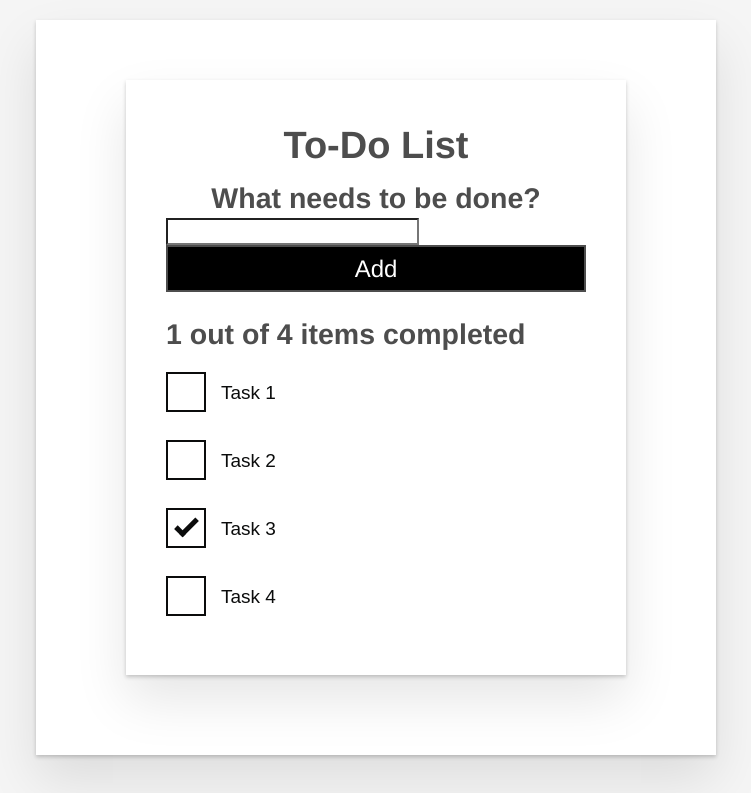
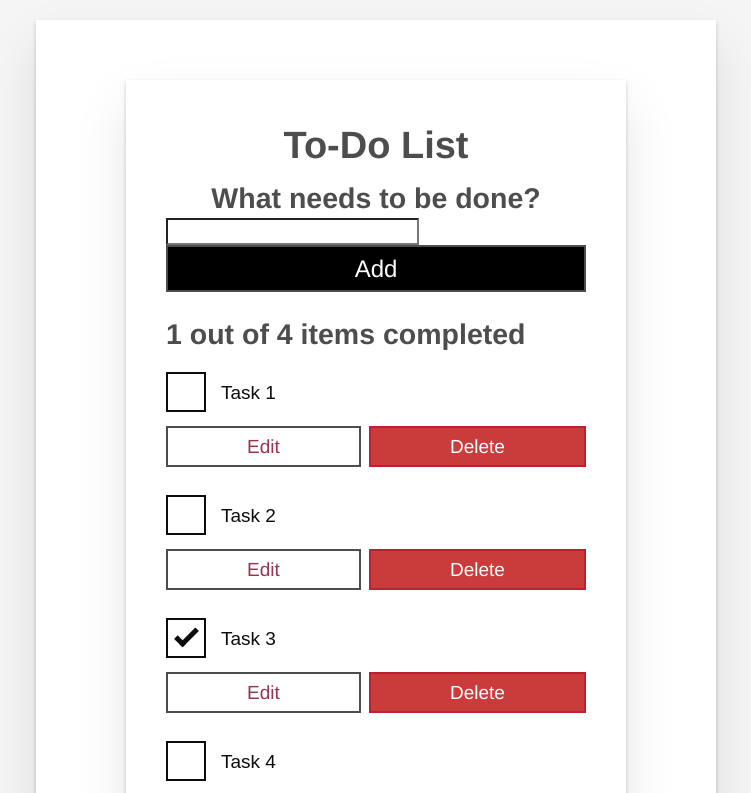
Before and after one commit to OUseemsFine/todo-vue, a Vue app: page / in a window 1280 px wide. Shown: the top 793 px of the page, without its empty margins (264-1015 px from the left). Built offline with nearby package versions, Linux system fonts and the light colour scheme.

Commit message:
edit function has been added

```diff
--- a/src/App.vue
+++ b/src/App.vue
@@ -28,7 +28,18 @@ return {
      updateDoneStatus(toDoId) {
   const toDoToUpdate = this.TodoItems.find((item) => item.id === toDoId)
   toDoToUpdate.done = !toDoToUpdate.done
+},
+
+deleteToDo(toDoId) {
+  const itemIndex = this.TodoItems.findIndex((item) => item.id === toDoId);
+  this.TodoItems.splice(itemIndex, 1);
+},
+
+editToDo(toDoId, newLabel) {
+  const toDoToEdit = this.TodoItems.find((item) => item.id === toDoId);
+  toDoToEdit.label = newLabel;
 }
+
 
   },
 
@@ -55,11 +66,14 @@ return {
       <ul aria-labelledby="list-summary" class="stack-large">
         <li v-for="item in TodoItems"  v-bind:key="item.id">
           <todo-item
-          v-bind:label="item.label"
-          v-bind:id="item.id"
-          v-bind:done="item.done"
-          @checkbox-changed="updateDoneStatus(item.id)">
-        </todo-item>
+            :label="item.label"
+            :done="item.done"
+            :id="item.id"
+            @checkbox-changed="updateDoneStatus(item.id)"
+            @item-deleted="deleteToDo(item.id)"
+            @item-edited="editToDo(item.id, $event)">
+          </todo-item>
+
         </li>
       </ul>
   </div>
--- a/src/components/TodoItem.vue
+++ b/src/components/TodoItem.vue
@@ -1,19 +1,48 @@
 <template>
+    <div class="stack-small" v-if="!isEditing">
       <div class="custom-checkbox">
         <input
           type="checkbox"
           class="checkbox"
           :id="id"
           :checked="isDone"
-    @change="$emit('checkbox-changed')"
-    />
-    <label :for="id" class="checkbox-label">{{ label }}</label>
+          @change="$emit('checkbox-changed')" />
+        <label :for="id" class="checkbox-label">{{label}}</label>
       </div>
+      <div class="btn-group">
+        <button type="button" class="btn" @click="toggleToItemEditForm">
+          Edit <span class="visually-hidden">{{label}}</span>
+        </button>
+        <button type="button" class="btn btn__danger" @click="deleteToDo">
+          Delete <span class="visually-hidden">{{label}}</span>
+        </button>
+      </div>
+    </div>
+    <todo-item-edit-form
+  v-else
+  :id="id"
+  :label="label"
+  @item-edited="itemEdited"
+  @edit-cancelled="editCancelled">
+</todo-item-edit-form>
+
   </template>
 
+
 <script>
+import TodoItemEditForm from './TodoItemEditForm.vue';
+export default{
+    computed: {
+  isDone() {
+    return this.done;
+  }
+},
 
-export default{
+
+    components: {
+  TodoItemEditForm
+},
+
     props:{
         id:{
             required: true,
@@ -30,9 +59,28 @@ export default{
     },
     data(){
         return {
-            isDone: this.done,
+
+            isEditing: false,
         };
     },
+    methods: {
+    deleteToDo() {
+      this.$emit('item-deleted');
+    },
+    toggleToItemEditForm() {
+      this.isEditing = true;
+    },
+    itemEdited(newLabel) {
+       this.$emit('item-edited', newLabel);
+       this.isEditing = false;
+     },
+    editCancelled() {
+       this.isEditing = false;
+     }
+
+
+  }
+
 }
 </script>
 
--- /dev/null
+++ b/src/components/TodoItemEditForm.vue
@@ -0,0 +1,77 @@
+<template>
+    <form class="stack-small" @submit.prevent="onSubmit">
+      <div>
+        <label class="edit-label">Edit Name for &quot;{{label}}&quot;</label>
+        <input
+          :id="id"
+          type="text"
+          autocomplete="off"
+          v-model.lazy.trim="newLabel" />
+      </div>
+      <div class="btn-group">
+        <button type="button" class="btn" @click="onCancel">
+          Cancel
+          <span class="visually-hidden">editing {{label}}</span>
+        </button>
+        <button type="submit" class="btn btn__primary">
+          Save
+          <span class="visually-hidden">edit for {{label}}</span>
+        </button>
+      </div>
+    </form>
+  </template>
+  <script>
+    export default {
+      props: {
+        label: {
+          type: String,
+          required: true,
+        },
+        id: {
+          type: String,
+          required: true,
+        },
+      },
+      data() {
+        return {
+          newLabel: this.label,
+        };
+      },
+      methods: {
+        onSubmit() {
+          if (this.newLabel && this.newLabel !== this.label) {
+            this.$emit("item-edited", this.newLabel);
+          }
+        },
+        onCancel() {
+          this.$emit("edit-cancelled");
+        },
+      },
+    };
+  </script>
+  <style scoped>
+    .edit-label {
+      font-family: Arial, sans-serif;
+      -webkit-font-smoothing: antialiased;
+      -moz-osx-font-smoothing: grayscale;
+      color: #0b0c0c;
+      display: block;
+      margin-bottom: 5px;
+    }
+    input {
+      display: inline-block;
+      margin-top: 0.4rem;
+      width: 100%;
+      min-height: 4.4rem;
+      padding: 0.4rem 0.8rem;
+      border: 2px solid #565656;
+    }
+    form {
+      display: flex;
+      flex-direction: row;
+      flex-wrap: wrap;
+    }
+    form > * {
+      flex: 0 0 100%;
+    }
+  </style>
```
Lines whose indentation alone changed are shown as unchanged.
